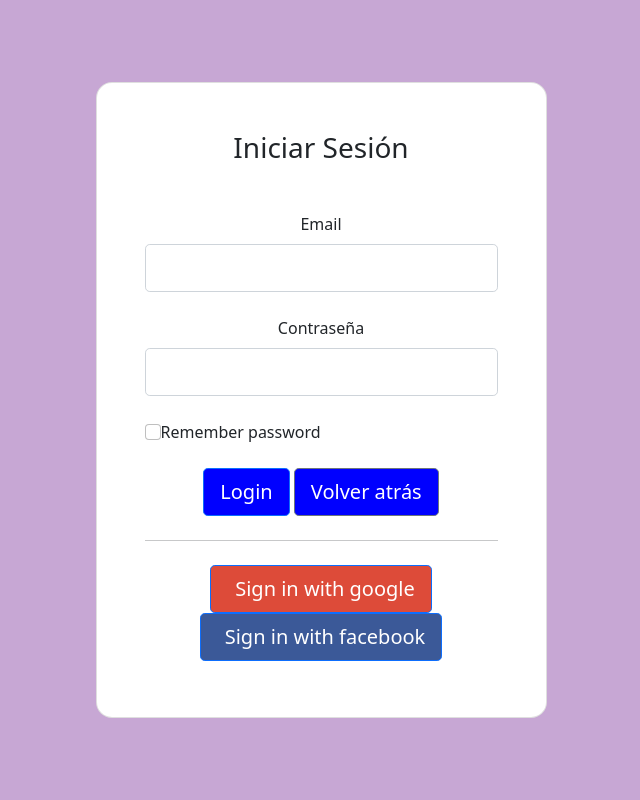
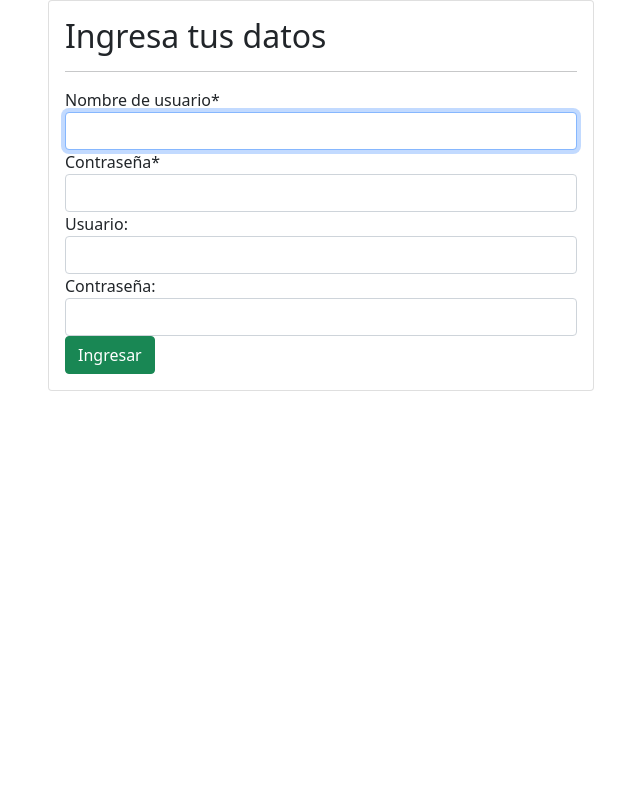
Before and after one commit to MiguelGaticaBestNick123/HomelessOriginalNdeah, a Django app: page /accounts/login/ in a window 1280 px wide. Shown: the whole page, without its empty margins (319-959 px from the left). Run offline with Django 4.2, Linux system fonts and the light colour scheme; some libraries are stand-ins or nearby versions.

Commit message:
login maomeno

```diff
--- a/aplicacion/templates/registration/login.html
+++ b/aplicacion/templates/registration/login.html
@@ -10,7 +10,6 @@
     <link href="https://cdn.jsdelivr.net/npm/bootstrap@5.0.2/dist/css/bootstrap.min.css" rel="stylesheet" integrity="sha384-EVSTQN3/azprG1Anm3QDgpJLIm9Nao0Yz1ztcQTwFspd3yD65VohhpuuCOmLASjC" crossorigin="anonymous">
     <!-- Archivos CSS personalizados -->
     {% load static %}
-
     <link rel="stylesheet" href="{% static 'aplicacion/index.css' %}">
 
     <!-- Archivos JS de Bootstrap (jQuery y Popper.js) -->
@@ -20,48 +19,36 @@
 
     <!-- Archivos JS personalizados -->
     <script src="js/script-index.js"></script>
+</head>
 
-</head>
-        <section class="vh-100" style="background-color: #c7a7d4;">
-            <div class="container py-5 h-100">
-            <div class="row d-flex justify-content-center align-items-center h-100">
-                <div class="col-12 col-md-8 col-lg-6 col-xl-5">
-                <div class="card shadow-2-strong" style="border-radius: 1rem;">
-                    <div class="card-body p-5 text-center">
-
-                    <h3 class="mb-5">Iniciar Sesión</h3>
-
-                    <div class="form-group mb-4">
-                        <label class="form-label" for="typeEmailX-2">Email</label>
-                        <input type="email" id="typeEmailX-2" class="form-control form-control-lg" />
+<body>
+    {% load crispy_forms_tags %}
+    <div class="container">
+        <div class="row">
+            <div class="col-12 col-md-6 offset-md-3">
+                <div class="card">
+                    <div class="card-body">
+                        <h2>Ingresa tus datos</h2>
+                        <hr>
+                        <form action="" method="post">
+                            {% csrf_token %}
+                            {{ form | crispy }}
+                            <div class="form-group">
+                                <label for="id_username">Usuario:</label>
+                                {{ form.username }}
                             </div>
-
-                    <div class="form-group mb-4">
-                        <label class="form-label" for="typePasswordX-2">Contraseña</label>
-                        <input type="password" id="typePasswordX-2" class="form-control form-control-lg" />
+                            <div class="form-group">
+                                <label for="id_password">Contraseña:</label>
+                                {{ form.password }}
                             </div>
 
 
-                    <!-- Checkbox -->
-                    <div class="form-check d-flex justify-content-start mb-4">
-                        <input class="form-check-input" type="checkbox" value="" id="form1Example3" />
-                        <label class="form-check-label" for="form1Example3"> Remember password </label>
-                    </div>
-
-                    <button class="btn btn-primary btn-lg btn-block" style="background-color: blue;" type="submit">Login</button>
-
-                    <button class="btn btn-secondary btn-lg btn-block" style="background-color:blue ;" type="submit">Volver atrás</button>
-                    <hr class="my-4">
-                <div>
-                    <button class="btn btn-lg btn-block btn-primary" style="background-color: #dd4b39;"
-                        type="submit"><i class="fab fa-google me-2"></i> Sign in with google</button>
-
-                    <button class="btn btn-lg btn-block btn-primary mb-2" style="background-color: #3b5998;"
-                        type="submit"><i class="fab fa-facebook-f me-2"></i>Sign in with facebook</button>
+                            <input type="submit" value="Ingresar" class="btn btn-success float-right">
+                        </form>
                     </div>
                 </div>
             </div>
         </div>
     </div>
-            </div>
-        </section>
+</body>
+</html>
--- a/aplicacion/urls.py
+++ b/aplicacion/urls.py
@@ -1,9 +1,12 @@
 
 from django.urls import path
-from .views import index, iniciosession
+from .views import index, login
+
 
 urlpatterns = [
     path('', index, name="index"),
 
-    path('iniciosession/', iniciosession, name="iniciosession")
+    path('login', login, name="login"),
+
+
 ]
--- a/requirements.txt
+++ b/requirements.txt
@@ -2,3 +2,4 @@ asgiref==3.7.2
 Django==4.2.2
 sqlparse==0.4.4
 tzdata==2023.3
+django-crispy-forms
--- a/sitio/settings.py
+++ b/sitio/settings.py
@@ -40,7 +40,12 @@ INSTALLED_APPS = [
     'django.contrib.messages',
     'django.contrib.staticfiles',
     'aplicacion',
+    'crispy_forms',
 ]
+
+CRISPY_TEMPLATE_PACK = 'bootstrap4'
+
+
 
 MIDDLEWARE = [
     'django.middleware.security.SecurityMiddleware',
```
Also changed, not shown: aplicacion/templates/aplicacion/base.html (+15 -1 lines), aplicacion/templates/aplicacion/iniciosession.html (deleted, +0 -16 lines), aplicacion/views.py (+5 -3 lines), db.sqlite3. Lines whose indentation alone changed are shown as unchanged.
